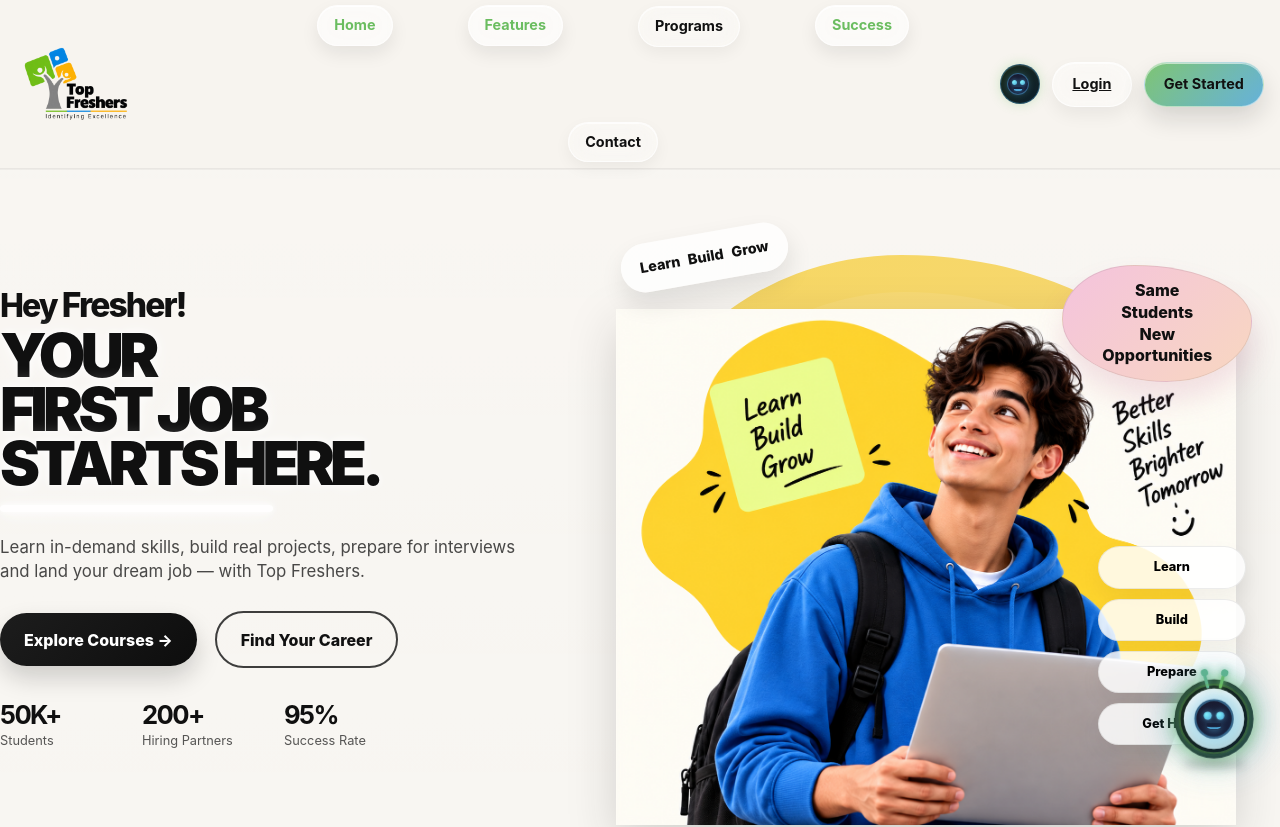
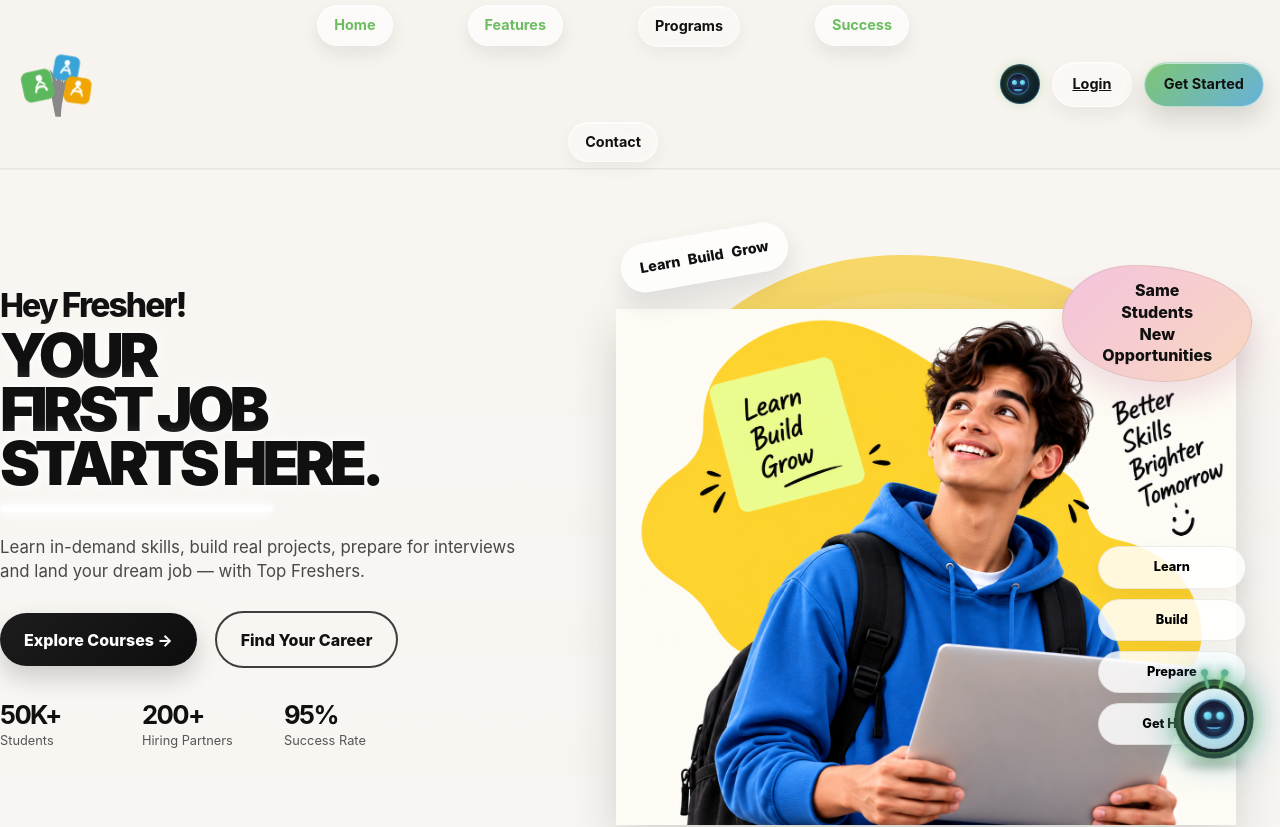
Before and after one commit to jayavarmaS/top-freshers, a React (Vite) app: page / in a window 1280 px wide. Shown: the top 827 px of the page. Built offline with nearby package versions, Linux system fonts and the light colour scheme.

Commit message:
feat: animated logo - 3 coloured leaves jump off tree and bounce back on loop

```diff
--- a/src/components/Footer.jsx
+++ b/src/components/Footer.jsx
@@ -1,3 +1,5 @@
+import LogoAnimated from "./LogoAnimated";
+
 const quickLinks = [
   { label: "Courses",      page: "courses",    section: "top" },
   { label: "Jobs",         page: "home",       section: "jobs" },
@@ -44,11 +46,7 @@ export default function Footer({ onNavigate }) {
     <footer className="site-footer">
       <div className="footer-top">
         <div className="footer-brand">
-          <div className="brand-wrap">
-            <div className="brand-mark brand-logo">
-              <img src="/ChatGPT Image Sep 11, 2026, 01_11_56 PM.png" alt="Top Freshers logo" />
-            </div>
-          </div>
+          <LogoAnimated size={80} onClick={() => go("home", "top")} />
         </div>
 
         <div className="footer-column">
--- /dev/null
+++ b/src/components/LogoAnimated.jsx
@@ -0,0 +1,179 @@
+import { useEffect, useRef } from "react";
+
+/*
+  Animated Top Freshers logo.
+  The 3 coloured leaf-squares jump away from the tree one by one,
+  then bounce back and reattach — on a looping cycle.
+*/
+
+export default function LogoAnimated({ size = 120, onClick }) {
+  const greenRef  = useRef(null);
+  const blueRef   = useRef(null);
+  const orangeRef = useRef(null);
+
+  useEffect(() => {
+    const leaves = [
+      { el: greenRef.current,  tx: -22, ty: -18, delay: 0    },
+      { el: blueRef.current,   tx: 14,  ty: -24, delay: 600  },
+      { el: orangeRef.current, tx: 20,  ty: -10, delay: 1200 },
+    ];
+
+    const JUMP_DURATION  = 340;  // ms — time to fly out
+    const HOLD_DURATION  = 180;  // ms — hang in air
+    const RETURN_DURATION = 320; // ms — bounce back
+    const CYCLE          = 3800; // ms — full repeat cycle
+
+    const timers = [];
+
+    const jump = (leaf, index) => {
+      const el = leaf.el;
+      if (!el) return;
+
+      // fly out
+      el.style.transition = `transform ${JUMP_DURATION}ms cubic-bezier(0.34,1.56,0.64,1)`;
+      el.style.transform  = `translate(${leaf.tx}px, ${leaf.ty}px) rotate(${leaf.tx > 0 ? 14 : -14}deg) scale(1.12)`;
+
+      // hold, then return
+      const t1 = setTimeout(() => {
+        el.style.transition = `transform ${RETURN_DURATION}ms cubic-bezier(0.34,1.56,0.64,1)`;
+        el.style.transform  = "translate(0,0) rotate(0deg) scale(1)";
+      }, JUMP_DURATION + HOLD_DURATION);
+
+      timers.push(t1);
+    };
+
+    // stagger each leaf, then repeat the whole sequence
+    const run = () => {
+      leaves.forEach((leaf, i) => {
+        const t = setTimeout(() => jump(leaf, i), leaf.delay);
+        timers.push(t);
+      });
+    };
+
+    run();
+    const interval = setInterval(run, CYCLE);
+
+    return () => {
+      timers.forEach(clearTimeout);
+      clearInterval(interval);
+    };
+  }, []);
+
+  return (
+    <button
+      type="button"
+      onClick={onClick}
+      className="brand-button"
+      aria-label="Go to home"
+      style={{ background: "none", border: "none", padding: 0, cursor: "pointer", display: "flex", alignItems: "center" }}
+    >
+      <svg
+        width={size}
+        height={size * 0.72}
+        viewBox="0 0 200 144"
+        fill="none"
+        xmlns="http://www.w3.org/2000/svg"
+        style={{ overflow: "visible" }}
+      >
+        {/* ── Grey tree trunk ── */}
+        <g>
+          {/* trunk body */}
+          <path
+            d="M88 144 C88 144 80 110 78 90 C75 68 60 58 58 48
+               C58 48 72 55 82 68 C82 68 80 52 74 38
+               C74 38 86 50 90 65
+               C90 65 92 50 88 34
+               C88 34 102 50 100 68
+               C100 68 106 52 112 38
+               C112 38 108 55 104 70
+               C104 70 116 55 122 48
+               C122 48 118 68 108 88
+               C106 98 100 118 100 144 Z"
+            fill="#888"
+          />
+        </g>
+
+        {/* ── GREEN leaf (left, tilted -12deg) ── */}
+        <g
+          ref={greenRef}
+          style={{
+            transformOrigin: "62px 72px",
+            willChange: "transform",
+            transition: "transform 0.32s cubic-bezier(0.34,1.56,0.64,1)",
+          }}
+        >
+          <rect
+            x="14" y="38"
+            width="68" height="68"
+            rx="16"
+            fill="#5cb85c"
+            transform="rotate(-12 62 72)"
+          />
+          {/* person figure in green */}
+          <circle cx="54" cy="56" r="7" fill="white" transform="rotate(-12 62 72)" />
+          <path
+            d="M42 85 C42 72 66 72 66 85"
+            stroke="white" strokeWidth="5" fill="none" strokeLinecap="round"
+            transform="rotate(-12 62 72)"
+          />
+          <line x1="54" y1="63" x2="44" y2="75" stroke="white" strokeWidth="4" strokeLinecap="round" transform="rotate(-12 62 72)" />
+          <line x1="54" y1="63" x2="64" y2="72" stroke="white" strokeWidth="4" strokeLinecap="round" transform="rotate(-12 62 72)" />
+        </g>
+
+        {/* ── BLUE leaf (top-center, tilted +10deg) ── */}
+        <g
+          ref={blueRef}
+          style={{
+            transformOrigin: "112px 42px",
+            willChange: "transform",
+            transition: "transform 0.32s cubic-bezier(0.34,1.56,0.64,1)",
+          }}
+        >
+          <rect
+            x="84" y="8"
+            width="56" height="56"
+            rx="13"
+            fill="#3aa3d8"
+            transform="rotate(10 112 36)"
+          />
+          {/* person figure in blue */}
+          <circle cx="112" cy="24" r="6" fill="white" transform="rotate(10 112 36)" />
+          <path
+            d="M102 48 C102 38 122 38 122 48"
+            stroke="white" strokeWidth="4" fill="none" strokeLinecap="round"
+            transform="rotate(10 112 36)"
+          />
+          <line x1="112" y1="30" x2="104" y2="40" stroke="white" strokeWidth="3.5" strokeLinecap="round" transform="rotate(10 112 36)" />
+          <line x1="112" y1="30" x2="120" y2="40" stroke="white" strokeWidth="3.5" strokeLinecap="round" transform="rotate(10 112 36)" />
+        </g>
+
+        {/* ── ORANGE leaf (right, tilted +8deg) ── */}
+        <g
+          ref={orangeRef}
+          style={{
+            transformOrigin: "136px 84px",
+            willChange: "transform",
+            transition: "transform 0.32s cubic-bezier(0.34,1.56,0.64,1)",
+          }}
+        >
+          <rect
+            x="108" y="56"
+            width="58" height="58"
+            rx="14"
+            fill="#f0a500"
+            transform="rotate(8 136 85)"
+          />
+          {/* person figure in orange */}
+          <circle cx="136" cy="70" r="6.5" fill="white" transform="rotate(8 136 85)" />
+          <path
+            d="M124 96 C124 84 148 84 148 96"
+            stroke="white" strokeWidth="4" fill="none" strokeLinecap="round"
+            transform="rotate(8 136 85)"
+          />
+          <line x1="136" y1="77" x2="126" y2="88" stroke="white" strokeWidth="4" strokeLinecap="round" transform="rotate(8 136 85)" />
+          <line x1="136" y1="77" x2="146" y2="86" stroke="white" strokeWidth="4" strokeLinecap="round" transform="rotate(8 136 85)" />
+        </g>
+      </svg>
+    </button>
+  );
+}
--- a/src/components/Navbar.jsx
+++ b/src/components/Navbar.jsx
@@ -1,3 +1,5 @@
+import LogoAnimated from "./LogoAnimated";
+
 const navLinks = [
   { label: "Home", page: "home", section: "top" },
   { label: "Features", page: "home", section: "features" },
@@ -11,14 +13,7 @@ export default function Navbar({ currentPage, onNavigate, onOpenChat }) {
     <header className="site-header">
       <div className="nav-shell">
         <div className="brand-wrap">
-          <button
-            type="button"
-            className="brand-mark brand-logo brand-button"
-            onClick={() => onNavigate("home", "top")}
-            aria-label="Go to home"
-          >
-            <img src="/ChatGPT Image Sep 11, 2026, 01_11_56 PM.png" alt="Top Freshers logo" />
-          </button>
+          <LogoAnimated size={90} onClick={() => onNavigate("home", "top")} />
         </div>
 
         <nav className="main-nav" aria-label="Primary navigation">
```
